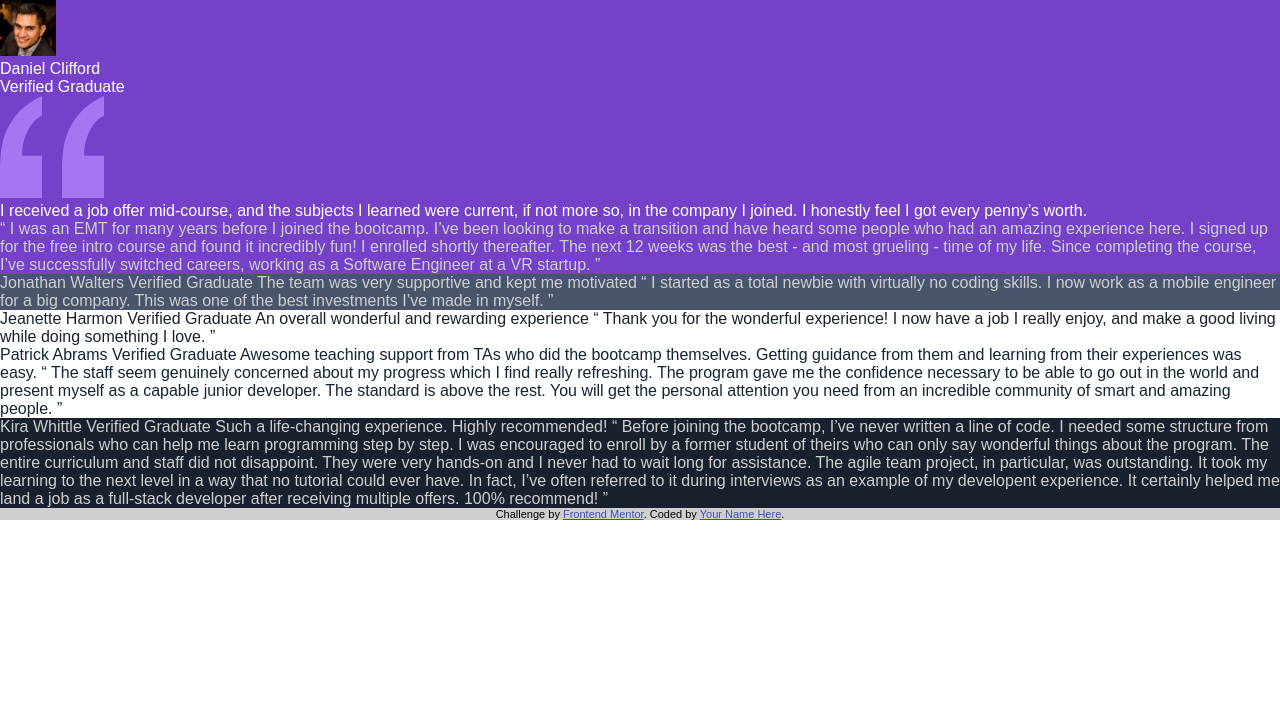
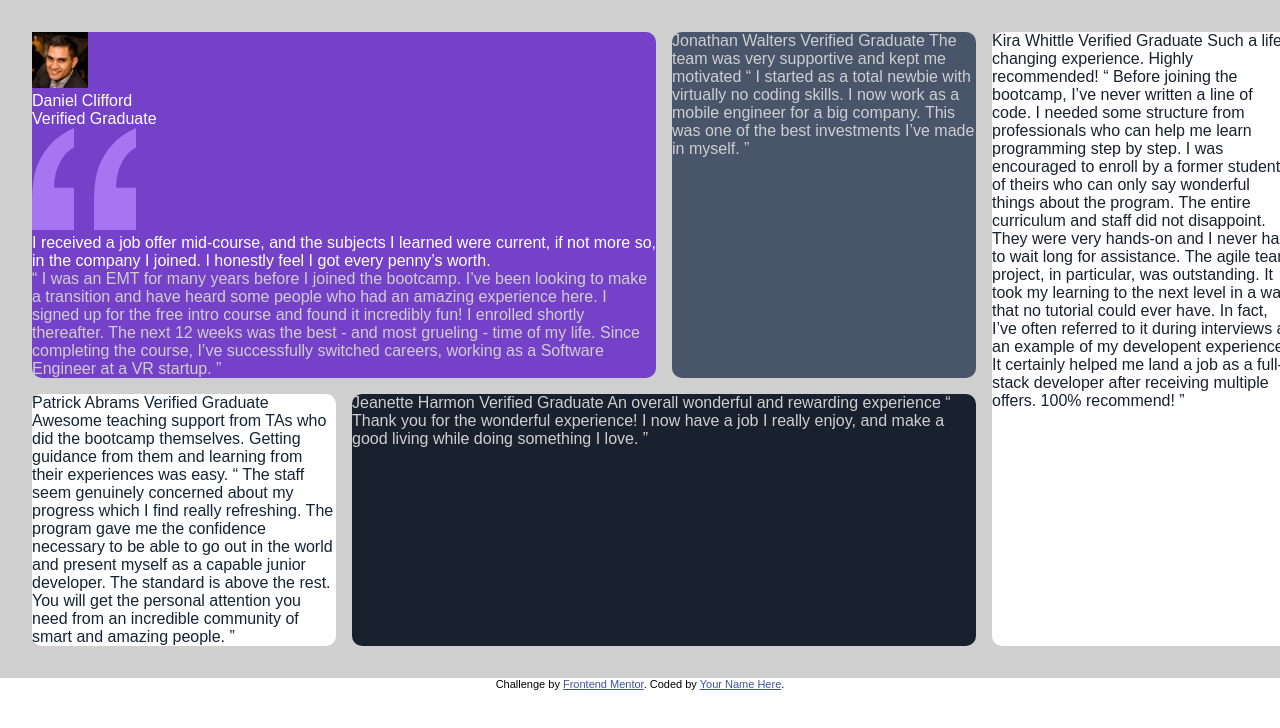
Before and after one commit to walexy026/testimonial-grid, a plain HTML site: page testimonials-grid-section-main/index.html in a window 1280 px wide. Drawn offline with Linux system fonts and the light colour scheme.

Commit message:
I used the material on css-tricks.com to create the grid area

```diff
--- a/testimonials-grid-section-main/index.html
+++ b/testimonials-grid-section-main/index.html
@@ -45,13 +45,20 @@
 
   </div>
   <div class="elementThree">
-    Jeanette Harmon
-  Verified Graduate
+    Kira Whittle
+    Verified Graduate
 
-  An overall wonderful and rewarding experience
+    Such a life-changing experience. Highly recommended!
 
-  “ Thank you for the wonderful experience! I now have a job I really enjoy, and make a good living
-  while doing something I love. ”
+    “ Before joining the bootcamp, I’ve never written a line of code. I needed some structure from
+    professionals who can help me learn programming step by step. I was encouraged to enroll by a former
+    student of theirs who can only say wonderful things about the program. The entire curriculum and staff
+    did not disappoint. They were very hands-on and I never had to wait long for assistance. The agile team
+    project, in particular, was outstanding. It took my learning to the next level in a way that no tutorial
+    could ever have. In fact, I’ve often referred to it during interviews as an example of my developent
+    experience. It certainly helped me land a job as a full-stack developer after receiving multiple offers.
+    100% recommend! ”
+
 
   </div>
   <div class="elementFour">
@@ -68,25 +75,20 @@
 
   </div>
   <div class="elementFive">
-    Kira Whittle
-    Verified Graduate
+    Jeanette Harmon
+  Verified Graduate
 
-    Such a life-changing experience. Highly recommended!
+  An overall wonderful and rewarding experience
 
-    “ Before joining the bootcamp, I’ve never written a line of code. I needed some structure from
-    professionals who can help me learn programming step by step. I was encouraged to enroll by a former
-    student of theirs who can only say wonderful things about the program. The entire curriculum and staff
-    did not disappoint. They were very hands-on and I never had to wait long for assistance. The agile team
-    project, in particular, was outstanding. It took my learning to the next level in a way that no tutorial
-    could ever have. In fact, I’ve often referred to it during interviews as an example of my developent
-    experience. It certainly helped me land a job as a full-stack developer after receiving multiple offers.
-    100% recommend! ”
+  “ Thank you for the wonderful experience! I now have a job I really enjoy, and make a good living
+  while doing something I love. ”
 
   </div>
-  <div class="attribution">
-    Challenge by <a href="https://www.frontendmentor.io?ref=challenge" target="_blank">Frontend Mentor</a>.
-    Coded by <a href="#">Your Name Here</a>.
-  </div>
+
 </main>
+<div class="attribution">
+  Challenge by <a href="https://www.frontendmentor.io?ref=challenge" target="_blank">Frontend Mentor</a>.
+  Coded by <a href="#">Your Name Here</a>.
+</div>
 </body>
 </html>
--- a/testimonials-grid-section-main/style.css
+++ b/testimonials-grid-section-main/style.css
@@ -3,15 +3,26 @@
     padding: 0;
     box-sizing: border-box;
     font-family: 'Barlow Semi Condensed', sans-serif;
+    font-weight: 500;
 }
 main{
    background-color: hsl(0, 0%, 81%);
+   display: grid;
+   padding: 2em;
+   grid-template-columns:25% 25% 25% 25%;
+   grid-template-rows: auto;
+   grid-template-areas:
+                    "elementOne elementOne elementTwo elementThree"
+                    "elementFour elementFive elementFive elementThree"  ;
+   gap: 1em;
 
 }
 .elementOne{
     background-color: hsl(263, 55%, 52%);
-    /* opacity: 50%; */
     color: hsl(0, 0%, 81%);
+   border-radius: 10px;
+   grid-area: elementOne;
+    /* grid-column: 1/3; */
 }
 .elementOne p{
 color: #fff;
@@ -23,16 +34,27 @@ color: #fff;
 .elementTwo{
     background-color: hsl(217, 19%, 35%);
    color:  hsl(0, 0%, 81%);
+   border-radius: 10px;
+   grid-area: elementTwo;
+   /* grid-column: 3; */
 }
 .elementThree{
     background-color: hsl(0, 0%, 100%);
     color:hsl(219, 29%, 14%) ;
+   border-radius: 10px;
+   grid-area: elementThree;
+   /* grid-row: ; */
 }
 .elementFour{
     background-color: hsl(0, 0%, 100%);
     color: hsl(210, 46%, 14%);
+   border-radius: 10px;
+   grid-area: elementFour;
+    /* grid-row: 3/4; */
 }
 .elementFive{
     background-color: hsl(219, 29%, 14%);
     color: hsl(0, 0%, 81%);
+   border-radius: 10px;
+grid-area: elementFive;
 }
```
